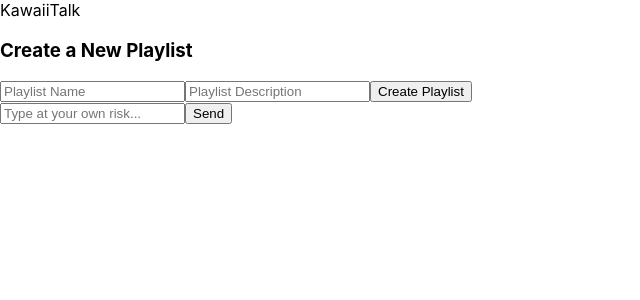
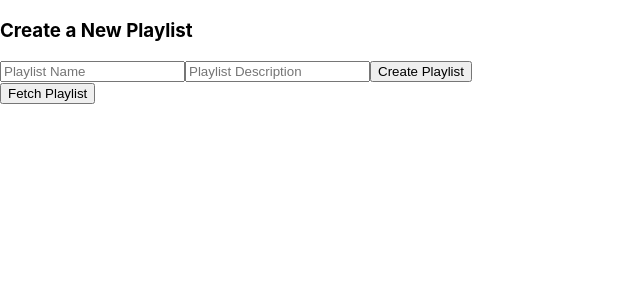
Before and after one commit to Anupam-Anand-21/project_aone, a React (Create React App) app: page /chat in a window 1280 px wide. Shown: the top 300 px of the page, without its empty margins (0-640 px from the left). Built offline with nearby package versions, Linux system fonts and the light colour scheme.

Commit message:
Step 5 Update

```diff
--- a/src/components/ChatInterface.js
+++ b/src/components/ChatInterface.js
@@ -6,7 +6,6 @@ const ChatInterface = () => {
   const [userId, setUserId] = useState(null);
   const [playlists, setPlaylists] = useState([]);
   const [tracks, setTracks] = useState([]); // State to store tracks
-  const [input, setInput] = useState('');
   const [playlistName, setPlaylistName] = useState('');
   const [playlistDescription, setPlaylistDescription] = useState('');
   const [messages, setMessages] = useState([]);
@@ -194,34 +193,9 @@ const ChatInterface = () => {
     }
   };
 
-  // Handle sending a message
-  const sendMessage = () => {
-    if (input.trim() === '') return;
-
-    const userMessage = { role: 'user', content: input };
-    setMessages([...messages, userMessage]);
-    setInput('');
-
-    // Fetch playlists as a simulated "response" when "hello" is typed
-    if (input.toLowerCase() === 'hello') {
-      fetchPlaylists();
-    }
-  };
-
   return (
     <div className="chat-container">
-      <header className="chat-header">
-        <div className="header-content">
-          <span className="title-kawaii">Kawaii</span>
-          <span className="title-talk">Talk</span>
-        </div>
-      </header>
       <div className="messages">
-        {messages.map((msg, index) => (
-          <div key={index} className={`message ${msg.role}`}>
-            <span className="message-content">{msg.content}</span>
-          </div>
-        ))}
         {isLoading && <div className="loading-indicator">Loading...</div>}
         {playlists.length > 0 && (
           <div className="playlists">
@@ -273,15 +247,8 @@ const ChatInterface = () => {
         />
         <button onClick={createPlaylist}>Create Playlist</button>
       </div>
-      <div className="input-container">
-        <input
-          type="text"
-          value={input}
-          onChange={(e) => setInput(e.target.value)}
-          placeholder="Type at your own risk..."
-          onKeyPress={(e) => e.key === 'Enter' && sendMessage()}
-        />
-        <button onClick={sendMessage}>Send</button>
+      <div className="fetch-playlist">
+        <button onClick={fetchPlaylists}>Fetch Playlist</button>
       </div>
     </div>
   );
```
